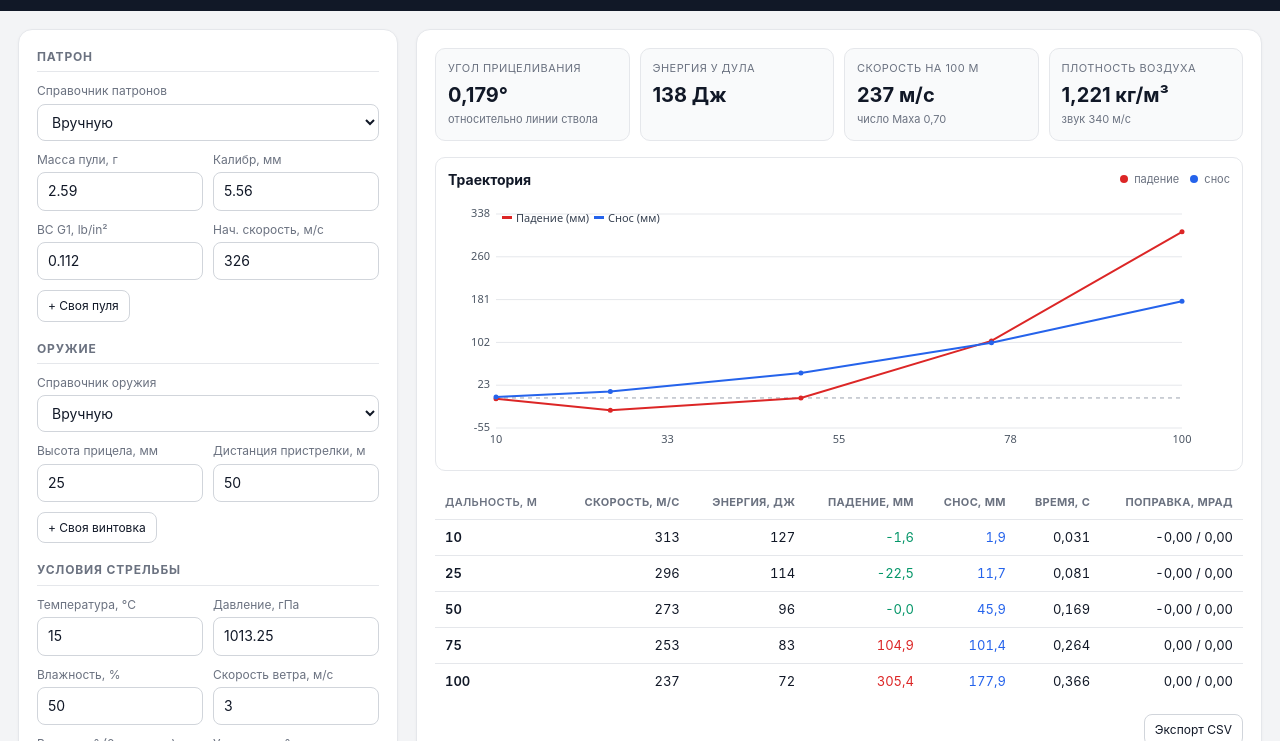
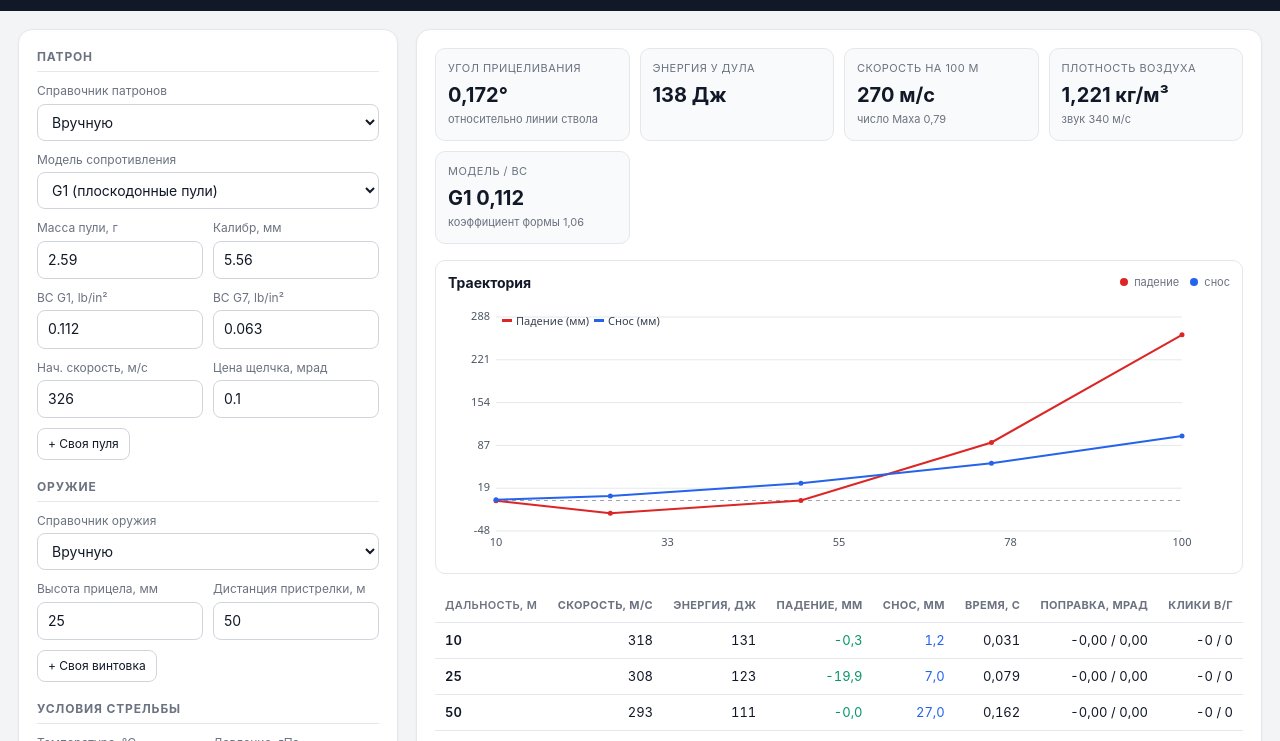
Before and after one commit to IvanTrifonoff/bc.trfnv.ru, a website with bundled scripts: page public/index.html in a window 1280 px wide. Shown: the part 59-800 px from the top of the page. Built offline with nearby package versions, Linux system fonts and the light colour scheme.

Commit message:
Improve accuracy: real G1/G7 drag tables, drag model selector, click outputs

```diff
--- a/public/data/catalog.json
+++ b/public/data/catalog.json
@@ -1,18 +1,102 @@
 {
   "cartridges": [
-    { "id": "cci-sv", "name": "CCI Standard Velocity .22 LR", "bulletWeightG": 2.59, "caliberMm": 5.56, "bc": 0.112, "muzzleVelocity": 326 },
-    { "id": "cci-mm", "name": "CCI Mini Mag .22 LR", "bulletWeightG": 2.59, "caliberMm": 5.56, "bc": 0.12, "muzzleVelocity": 376 },
-    { "id": "federal-champion", "name": "Federal Champion .22 LR", "bulletWeightG": 2.33, "caliberMm": 5.56, "bc": 0.105, "muzzleVelocity": 347 },
-    { "id": "win-sx", "name": "Winchester Super-X .22 LR", "bulletWeightG": 2.59, "caliberMm": 5.56, "bc": 0.118, "muzzleVelocity": 370 },
-    { "id": "aguila-sub", "name": "Aguila Subsonic .22 LR", "bulletWeightG": 2.59, "caliberMm": 5.56, "bc": 0.115, "muzzleVelocity": 290 },
-    { "id": "eley-tenex", "name": "Eley Tenex .22 LR", "bulletWeightG": 2.59, "caliberMm": 5.56, "bc": 0.13, "muzzleVelocity": 320 },
-    { "id": "lapua-midas", "name": "Lapua Midas+ .22 LR", "bulletWeightG": 2.59, "caliberMm": 5.56, "bc": 0.132, "muzzleVelocity": 315 },
-    { "id": "sb-22lr", "name": "Sellier & Bellot .22 LR", "bulletWeightG": 2.59, "caliberMm": 5.56, "bc": 0.118, "muzzleVelocity": 330 }
+    {
+      "id": "cci-sv",
+      "name": "CCI Standard Velocity .22 LR",
+      "bulletWeightG": 2.59,
+      "caliberMm": 5.56,
+      "bc": 0.112,
+      "muzzleVelocity": 326,
+      "bcG7": 0.0628
+    },
+    {
+      "id": "cci-mm",
+      "name": "CCI Mini Mag .22 LR",
+      "bulletWeightG": 2.59,
+      "caliberMm": 5.56,
+      "bc": 0.12,
+      "muzzleVelocity": 376,
+      "bcG7": 0.0813
+    },
+    {
+      "id": "federal-champion",
+      "name": "Federal Champion .22 LR",
+      "bulletWeightG": 2.33,
+      "caliberMm": 5.56,
+      "bc": 0.105,
+      "muzzleVelocity": 347,
+      "bcG7": 0.0823
+    },
+    {
+      "id": "win-sx",
+      "name": "Winchester Super-X .22 LR",
+      "bulletWeightG": 2.59,
+      "caliberMm": 5.56,
+      "bc": 0.118,
+      "muzzleVelocity": 370,
+      "bcG7": 0.0822
+    },
+    {
+      "id": "aguila-sub",
+      "name": "Aguila Subsonic .22 LR",
+      "bulletWeightG": 2.59,
+      "caliberMm": 5.56,
+      "bc": 0.115,
+      "muzzleVelocity": 290,
+      "bcG7": 0.0516
+    },
+    {
+      "id": "eley-tenex",
+      "name": "Eley Tenex .22 LR",
+      "bulletWeightG": 2.59,
+      "caliberMm": 5.56,
+      "bc": 0.13,
+      "muzzleVelocity": 320,
+      "bcG7": 0.0626
+    },
+    {
+      "id": "lapua-midas",
+      "name": "Lapua Midas+ .22 LR",
+      "bulletWeightG": 2.59,
+      "caliberMm": 5.56,
+      "bc": 0.132,
+      "muzzleVelocity": 315,
+      "bcG7": 0.0589
+    },
+    {
+      "id": "sb-22lr",
+      "name": "Sellier & Bellot .22 LR",
+      "bulletWeightG": 2.59,
+      "caliberMm": 5.56,
+      "bc": 0.118,
+      "muzzleVelocity": 330,
+      "bcG7": 0.0755
+    }
   ],
   "rifles": [
-    { "id": "r22-optic", "name": ".22LR с оптикой (высота 25 мм)", "sightHeightMm": 25, "zeroRange": 50 },
-    { "id": "r22-open", "name": ".22LR с открытым прицелом (12 мм)", "sightHeightMm": 12, "zeroRange": 50 },
-    { "id": "ruger-1022", "name": "Ruger 10/22 + оптика (38 мм)", "sightHeightMm": 38, "zeroRange": 50 },
-    { "id": "cz-452", "name": "CZ 452 + оптика (30 мм)", "sightHeightMm": 30, "zeroRange": 50 }
+    {
+      "id": "r22-optic",
+      "name": ".22LR с оптикой (высота 25 мм)",
+      "sightHeightMm": 25,
+      "zeroRange": 50
+    },
+    {
+      "id": "r22-open",
+      "name": ".22LR с открытым прицелом (12 мм)",
+      "sightHeightMm": 12,
+      "zeroRange": 50
+    },
+    {
+      "id": "ruger-1022",
+      "name": "Ruger 10/22 + оптика (38 мм)",
+      "sightHeightMm": 38,
+      "zeroRange": 50
+    },
+    {
+      "id": "cz-452",
+      "name": "CZ 452 + оптика (30 мм)",
+      "sightHeightMm": 30,
+      "zeroRange": 50
+    }
   ]
 }
--- a/public/index.html
+++ b/public/index.html
@@ -33,11 +33,20 @@
           <span>Справочник патронов</span>
           <select id="cartridgeSelect"></select>
         </label>
+        <label class="field">
+          <span>Модель сопротивления</span>
+          <select id="dragModel">
+            <option value="G1">G1 (плоскодонные пули)</option>
+            <option value="G7">G7 (боттейл/спитцер)</option>
+          </select>
+        </label>
         <div class="grid-2">
           <label class="field"><span>Масса пули, г</span><input id="bulletWeightG" type="number" step="0.01" min="0" /></label>
           <label class="field"><span>Калибр, мм</span><input id="caliberMm" type="number" step="0.01" min="0" /></label>
           <label class="field"><span>BC G1, lb/in²</span><input id="bc" type="number" step="0.001" min="0" /></label>
+          <label class="field"><span>BC G7, lb/in²</span><input id="bcG7" type="number" step="0.001" min="0" /></label>
           <label class="field"><span>Нач. скорость, м/с</span><input id="muzzleVelocity" type="number" step="1" min="0" /></label>
+          <label class="field"><span>Цена щелчка, мрад</span><input id="clickMrad" type="number" step="0.01" min="0.001" /></label>
         </div>
         <button id="addCartridgeBtn" class="btn btn-small">+ Своя пуля</button>
 
@@ -110,6 +119,7 @@
           <label class="field"><span>Масса, г</span><input name="weight" type="number" step="0.01" value="2.59" required /></label>
           <label class="field"><span>Калибр, мм</span><input name="caliber" type="number" step="0.01" value="5.56" required /></label>
           <label class="field"><span>BC G1</span><input name="bc" type="number" step="0.001" value="0.112" required /></label>
+          <label class="field"><span>BC G7</span><input name="bc7" type="number" step="0.001" value="0.063" required /></label>
           <label class="field"><span>Скорость, м/с</span><input name="velocity" type="number" step="1" value="326" required /></label>
         </div>
         <div class="dialog-actions">
--- a/public/js/app.js
+++ b/public/js/app.js
@@ -15,7 +15,10 @@ const DEFAULT_STATE = {
   bulletWeightG: 2.59,
   caliberMm: 5.56,
   bc: 0.112,
+  bcG7: 0.063,
+  dragModel: 'G1',
   muzzleVelocity: 326,
+  clickMrad: 0.1,
   rifleId: '',
   sightHeightMm: 25,
   zeroRange: 50,
@@ -29,7 +32,7 @@ const DEFAULT_STATE = {
 };
 
 const NUMERIC_FIELDS = [
-  'bulletWeightG', 'caliberMm', 'bc', 'muzzleVelocity',
+  'bulletWeightG', 'caliberMm', 'bc', 'bcG7', 'muzzleVelocity', 'clickMrad',
   'sightHeightMm', 'zeroRange', 'tempC', 'pressureHpa',
   'humidityPct', 'windSpeed', 'windFromDeg', 'elevationDeg',
 ];
@@ -52,6 +55,9 @@ function applyState(state) {
   fill('bulletWeightG', s.bulletWeightG);
   fill('caliberMm', s.caliberMm);
   fill('bc', s.bc);
+  fill('bcG7', s.bcG7);
+  fill('clickMrad', s.clickMrad);
+  $('dragModel').value = s.dragModel || 'G1';
   fill('muzzleVelocity', s.muzzleVelocity);
   fill('sightHeightMm', s.sightHeightMm);
   fill('zeroRange', s.zeroRange);
@@ -67,7 +73,11 @@ function applyState(state) {
 }
 
 function collectState() {
-  const state = { cartridgeId: $('cartridgeId').value, rifleId: $('rifleId').value };
+  const state = {
+    cartridgeId: $('cartridgeId').value,
+    rifleId: $('rifleId').value,
+    dragModel: $('dragModel').value,
+  };
   for (const f of NUMERIC_FIELDS) {
     const id = f === 'cartridgeId' || f === 'rifleId' ? f : f;
     state[f] = num(id, DEFAULT_STATE[f]);
@@ -125,6 +135,7 @@ function applyCartridge(id) {
   fill('bulletWeightG', c.bulletWeightG);
   fill('caliberMm', c.caliberMm);
   fill('bc', c.bc);
+  fill('bcG7', c.bcG7 ?? c.bc);
   fill('muzzleVelocity', c.muzzleVelocity);
   $('cartridgeId').value = id;
 }
@@ -148,6 +159,7 @@ function renderSummary(result, state) {
     { label: 'Энергия у дула', value: fmt(0.5 * (state.bulletWeightG / 1000) * state.muzzleVelocity ** 2, 0) + ' Дж', hint: '' },
     { label: 'Скорость на ' + fmt(last.range, 0) + ' м', value: fmt(last.velocity, 0) + ' м/с', hint: 'число Маха ' + fmt(last.mach, 2) },
     { label: 'Плотность воздуха', value: fmt(result.rho, 3) + ' кг/м³', hint: 'звук ' + fmt(result.sound, 0) + ' м/с' },
+    { label: 'Модель / BC', value: result.dragModel + ' ' + fmt(result.bc, 3), hint: 'коэффициент формы ' + fmt(result.formFactor, 2) },
   ];
   $('summaryCards').innerHTML = cards
     .map(
@@ -159,17 +171,19 @@ function renderSummary(result, state) {
     .join('');
 }
 
-function renderTable(result) {
+function renderTable(result, clickMrad) {
   const head =
     '<thead><tr><th>Дальность, м</th><th>Скорость, м/с</th><th>Энергия, Дж</th>' +
-    '<th>Падение, мм</th><th>Снос, мм</th><th>Время, с</th><th>Поправка, мрад</th></tr></thead>';
+    '<th>Падение, мм</th><th>Снос, мм</th><th>Время, с</th><th>Поправка, мрад</th>' +
+    '<th>Клики в/г</th></tr></thead>';
   const rows = result.samples
     .map(
       (s) =>
         `<tr><td>${fmt(s.range, 0)}</td><td>${fmt(s.velocity, 0)}</td>` +
         `<td>${fmt(s.energy, 0)}</td><td class="${s.dropMm > 0 ? 'down' : 'up'}">${fmt(s.dropMm)}</td>` +
         `<td class="${s.windageMm > 0 ? 'right' : 'left'}">${fmt(s.windageMm)}</td>` +
-        `<td>${fmt(s.time, 3)}</td><td>${fmt(s.dropMrad, 2)} / ${fmt(s.windageMrad, 2)}</td></tr>`,
+        `<td>${fmt(s.time, 3)}</td><td>${fmt(s.dropMrad, 2)} / ${fmt(s.windageMrad, 2)}</td>` +
+        `<td>${fmt(s.dropMrad / clickMrad, 0)} / ${fmt(s.windageMrad / clickMrad, 0)}</td></tr>`,
     )
     .join('');
   $('resultTable').innerHTML = head + '<tbody>' + rows + '</tbody>';
@@ -182,9 +196,10 @@ function calculateAndRender() {
     $('errorBox').textContent = 'Дистанция пристрелки должна быть больше нуля.';
     return;
   }
-  if (state.bulletWeightG <= 0 || state.caliberMm <= 0 || state.bc <= 0 || state.muzzleVelocity <= 0) {
+  const activeBc = state.dragModel === 'G7' ? state.bcG7 : state.bc;
+  if (state.bulletWeightG <= 0 || state.caliberMm <= 0 || activeBc <= 0 || state.muzzleVelocity <= 0 || state.clickMrad <= 0) {
     $('errorBox').hidden = false;
-    $('errorBox').textContent = 'Проверьте параметры патрона: всё должно быть больше нуля.';
+    $('errorBox').textContent = 'Проверьте параметры патрона и цену щелчка: всё должно быть больше нуля.';
     return;
   }
   $('errorBox').hidden = true;
@@ -192,7 +207,8 @@ function calculateAndRender() {
   const result = calculate({
     bulletWeightG: state.bulletWeightG,
     caliberMm: state.caliberMm,
-    bc: state.bc,
+    bc: activeBc,
+    dragModel: state.dragModel,
     muzzleVelocity: state.muzzleVelocity,
     sightHeightMm: state.sightHeightMm,
     zeroRange: state.zeroRange,
@@ -205,7 +221,7 @@ function calculateAndRender() {
     ranges: state.ranges,
   });
   renderSummary(result, state);
-  renderTable(result);
+  renderTable(result, state.clickMrad);
   if (chart) chart.setData(result);
   persist();
 }
@@ -251,9 +267,10 @@ function bindDialogs() {
       bulletWeightG: parseFloat(f.get('weight')),
       caliberMm: parseFloat(f.get('caliber')),
       bc: parseFloat(f.get('bc')),
+      bcG7: parseFloat(f.get('bc7')),
       muzzleVelocity: parseFloat(f.get('velocity')),
     };
-    if (!item.name || [item.bulletWeightG, item.caliberMm, item.bc, item.muzzleVelocity].some((v) => !Number.isFinite(v) || v <= 0)) return;
+    if (!item.name || [item.bulletWeightG, item.caliberMm, item.bc, item.bcG7, item.muzzleVelocity].some((v) => !Number.isFinite(v) || v <= 0)) return;
     const saved = addCustomCartridge(item);
     applyCartridge(saved.id);
     const state = collectState();
@@ -299,7 +316,7 @@ function bindEvents() {
     applyRifle(e.target.value);
     calculateAndRender();
   });
-  const cartridgeFields = ['bulletWeightG', 'caliberMm', 'bc', 'muzzleVelocity'];
+  const cartridgeFields = ['bulletWeightG', 'caliberMm', 'bc', 'bcG7', 'muzzleVelocity'];
   const rifleFields = ['sightHeightMm', 'zeroRange'];
   for (const f of NUMERIC_FIELDS) {
     $(f).addEventListener('input', () => {
@@ -315,6 +332,7 @@ function bindEvents() {
     });
   }
   $('ranges').addEventListener('input', calculateAndRender);
+  $('dragModel').addEventListener('change', calculateAndRender);
   $('calcBtn').addEventListener('click', calculateAndRender);
   $('exportBtn').addEventListener('click', exportCsv);
   $('resetBtn').addEventListener('click', () => {
--- a/public/js/ballistics.js
+++ b/public/js/ballistics.js
@@ -1,37 +1,15 @@
 /**
- * Баллистический движок: модель точечной массы, кривая сопротивления G1.
+ * Баллистический движок: модель точечной массы, кривые сопротивления G1/G7.
  * Интегрирование методом Рунге-Кутты 4-го порядка.
  * Все единицы СИ: м, с, кг, Па.
  */
 
+import { G1, G7 } from './drag-tables.js';
+
 export const GRAVITY = 9.80665;
 export const LB_IN2_TO_KG_M2 = 703.069579;
 
-// Приближение кривой G1: коэффициент лобового сопротивления Cd по числу Маха.
-// Значения согласованы с классическими таблицами Ingalls/G1 для sporting bullets.
-const G1_CD = [
-  [0.00, 0.00],
-  [0.10, 0.22],
-  [0.20, 0.27],
-  [0.30, 0.31],
-  [0.40, 0.34],
-  [0.50, 0.37],
-  [0.60, 0.40],
-  [0.70, 0.44],
-  [0.80, 0.50],
-  [0.90, 0.62],
-  [1.00, 0.72],
-  [1.10, 0.76],
-  [1.20, 0.75],
-  [1.30, 0.71],
-  [1.50, 0.64],
-  [1.75, 0.57],
-  [2.00, 0.52],
-  [2.50, 0.45],
-  [3.00, 0.40],
-  [4.00, 0.34],
-  [5.00, 0.30],
-];
+const TABLES = { G1, G7 };
 
 export function speedOfSound(tempC) {
   return Math.sqrt(1.4 * 287.053 * (tempC + 273.15));
@@ -47,18 +25,18 @@ export function airDensity(tempC, pressureHpa, humidityPct) {
   return pDry / (287.053 * tK) + pVap / (461.52 * tK);
 }
 
-function cdG1(mach) {
-  if (mach <= 0) return 0;
-  if (mach >= G1_CD[G1_CD.length - 1][0]) return G1_CD[G1_CD.length - 1][1];
-  for (let i = 1; i < G1_CD.length; i++) {
-    const [m1, c1] = G1_CD[i];
+function cdFromTable(table, mach) {
+  if (mach <= 0) return table[0][1];
+  if (mach >= table[table.length - 1][0]) return table[table.length - 1][1];
+  for (let i = 1; i < table.length; i++) {
+    const [m1, c1] = table[i];
     if (mach <= m1) {
-      const [m0, c0] = G1_CD[i - 1];
+      const [m0, c0] = table[i - 1];
       const f = (mach - m0) / (m1 - m0);
       return c0 + (c1 - c0) * f;
     }
   }
-  return 0.3;
+  return table[table.length - 1][1];
 }
 
 /** Коэффициент формы относительно эталонной пули G1. */
@@ -74,6 +52,7 @@ function buildParams(input) {
     bulletWeightG,
     caliberMm,
     bc,
+    dragModel = 'G1',
     muzzleVelocity,
     sightHeightMm,
     tempC = 15,
@@ -88,6 +67,7 @@ function buildParams(input) {
   const d = caliberMm / 1000;
   const area = (Math.PI * d * d) / 4;
   const i = formFactor(bulletWeightG, caliberMm, bc);
+  const table = TABLES[dragModel] || G1;
   const rho = airDensity(tempC, pressureHpa, humidityPct);
   const sound = speedOfSound(tempC);
   const wRad = (windFromDeg * Math.PI) / 180;
@@ -102,6 +82,7 @@ function buildParams(input) {
     massKg,
     area,
     i,
+    table,
     rho,
     sound,
     wx,
@@ -117,7 +98,7 @@ function deriv(s, p) {
   const rvy = s.vy;
   const rvz = s.vz - p.wz;
   const rv = Math.hypot(rvx, rvy, rvz) || 1e-9;
-  const cd = p.i * cdG1(rv / p.sound);
+  const cd = p.i * cdFromTable(p.table, rv / p.sound);
   const k = (0.5 * p.rho * cd * p.area * rv) / p.massKg;
   return {
     x: s.vx,
@@ -250,6 +231,7 @@ export function calculate(input) {
     rho: p.rho,
     sound: p.sound,
     bc: input.bc,
+    dragModel: TABLES[input.dragModel] ? input.dragModel : 'G1',
     ballisticCoefficientSi: input.bc * LB_IN2_TO_KG_M2,
     formFactor: p.i,
   };
--- /dev/null
+++ b/public/js/drag-tables.js
@@ -0,0 +1,36 @@
+// Кривые сопротивления G1/G7 из проекта BallisticCalculator1 (gehtsoft-usa, LGPL-2.1).
+// Таблицы Cd(Mach) эталонных снарядов; интерполируются линейно.
+
+export const G1 = [
+  [0, 0.2629], [0.05, 0.2558], [0.1, 0.2487], [0.15, 0.2413], [0.2, 0.2344], [0.25, 0.2278],
+  [0.3, 0.2214], [0.35, 0.2155], [0.4, 0.2104], [0.45, 0.2061], [0.5, 0.2032], [0.55, 0.202],
+  [0.6, 0.2034], [0.7, 0.2165], [0.725, 0.223], [0.75, 0.2313], [0.775, 0.2417], [0.8, 0.2546],
+  [0.825, 0.2706], [0.85, 0.2901], [0.875, 0.3136], [0.9, 0.3415], [0.925, 0.3734], [0.95, 0.4084],
+  [0.975, 0.4448], [1, 0.4805], [1.025, 0.5136], [1.05, 0.5427], [1.075, 0.5677], [1.1, 0.5883],
+  [1.125, 0.6053], [1.15, 0.6191], [1.2, 0.6393], [1.25, 0.6518], [1.3, 0.6589], [1.35, 0.6621],
+  [1.4, 0.6625], [1.45, 0.6607], [1.5, 0.6573], [1.55, 0.6528], [1.6, 0.6474], [1.65, 0.6413],
+  [1.7, 0.6347], [1.75, 0.628], [1.8, 0.621], [1.85, 0.6141], [1.9, 0.6072], [1.95, 0.6003],
+  [2, 0.5934], [2.05, 0.5867], [2.1, 0.5804], [2.15, 0.5743], [2.2, 0.5685], [2.25, 0.563],
+  [2.3, 0.5577], [2.35, 0.5527], [2.4, 0.5481], [2.45, 0.5438], [2.5, 0.5397], [2.6, 0.5325],
+  [2.7, 0.5264], [2.8, 0.5211], [2.9, 0.5168], [3, 0.5133], [3.1, 0.5105], [3.2, 0.5084],
+  [3.3, 0.5067], [3.4, 0.5054], [3.5, 0.504], [3.6, 0.503], [3.7, 0.5022], [3.8, 0.5016],
+  [3.9, 0.501], [4, 0.5006], [4.2, 0.4998], [4.4, 0.4995], [4.6, 0.4992], [4.8, 0.499],
+  [5, 0.4988],
+];
+
+export const G7 = [
+  [0, 0.1198], [0.05, 0.1197], [0.1, 0.1196], [0.15, 0.1194], [0.2, 0.1193], [0.25, 0.1194],
+  [0.3, 0.1194], [0.35, 0.1194], [0.4, 0.1193], [0.45, 0.1193], [0.5, 0.1194], [0.55, 0.1193],
+  [0.6, 0.1194], [0.65, 0.1197], [0.7, 0.1202], [0.725, 0.1207], [0.75, 0.1215], [0.775, 0.1226],
+  [0.8, 0.1242], [0.825, 0.1266], [0.85, 0.1306], [0.875, 0.1368], [0.9, 0.1464], [0.925, 0.166],
+  [0.95, 0.2054], [0.975, 0.2993], [1, 0.3803], [1.025, 0.4015], [1.05, 0.4043], [1.075, 0.4034],
+  [1.1, 0.4014], [1.125, 0.3987], [1.15, 0.3955], [1.2, 0.3884], [1.25, 0.381], [1.3, 0.3732],
+  [1.35, 0.3657], [1.4, 0.358], [1.5, 0.344], [1.55, 0.3376], [1.6, 0.3315], [1.65, 0.326],
+  [1.7, 0.3209], [1.75, 0.316], [1.8, 0.3117], [1.85, 0.3078], [1.9, 0.3042], [1.95, 0.301],
+  [2, 0.298], [2.05, 0.2951], [2.1, 0.2922], [2.15, 0.2892], [2.2, 0.2864], [2.25, 0.2835],
+  [2.3, 0.2807], [2.35, 0.2779], [2.4, 0.2752], [2.45, 0.2725], [2.5, 0.2697], [2.55, 0.267],
+  [2.6, 0.2643], [2.65, 0.2615], [2.7, 0.2588], [2.75, 0.2561], [2.8, 0.2533], [2.85, 0.2506],
+  [2.9, 0.2479], [2.95, 0.2451], [3, 0.2424], [3.1, 0.2368], [3.2, 0.2313], [3.3, 0.2258],
+  [3.4, 0.2205], [3.5, 0.2154], [3.6, 0.2106], [3.7, 0.206], [3.8, 0.2017], [3.9, 0.1975],
+  [4, 0.1935], [4.2, 0.1861], [4.4, 0.1793], [4.6, 0.173], [4.8, 0.1672], [5, 0.1618],
+];
--- a/public/sw.js
+++ b/public/sw.js
@@ -1,6 +1,6 @@
 /* Service worker: офлайн-кэш оболочки приложения и справочника. */
 
-const CACHE = 'ballistic-pwa-v1';
+const CACHE = 'ballistic-pwa-v2';
 const ASSETS = [
   './',
   './index.html',
@@ -11,6 +11,7 @@ const ASSETS = [
   './js/catalog.js',
   './js/chart.js',
   './js/storage.js',
+  './js/drag-tables.js',
   './data/catalog.json',
   './icons/icon-192.png',
   './icons/icon-512.png',
```
Also changed, not shown: tests/ballistics.test.mjs (+11 -0 lines), tests/runtime.test.mjs (+1 -1 lines), README.md.
